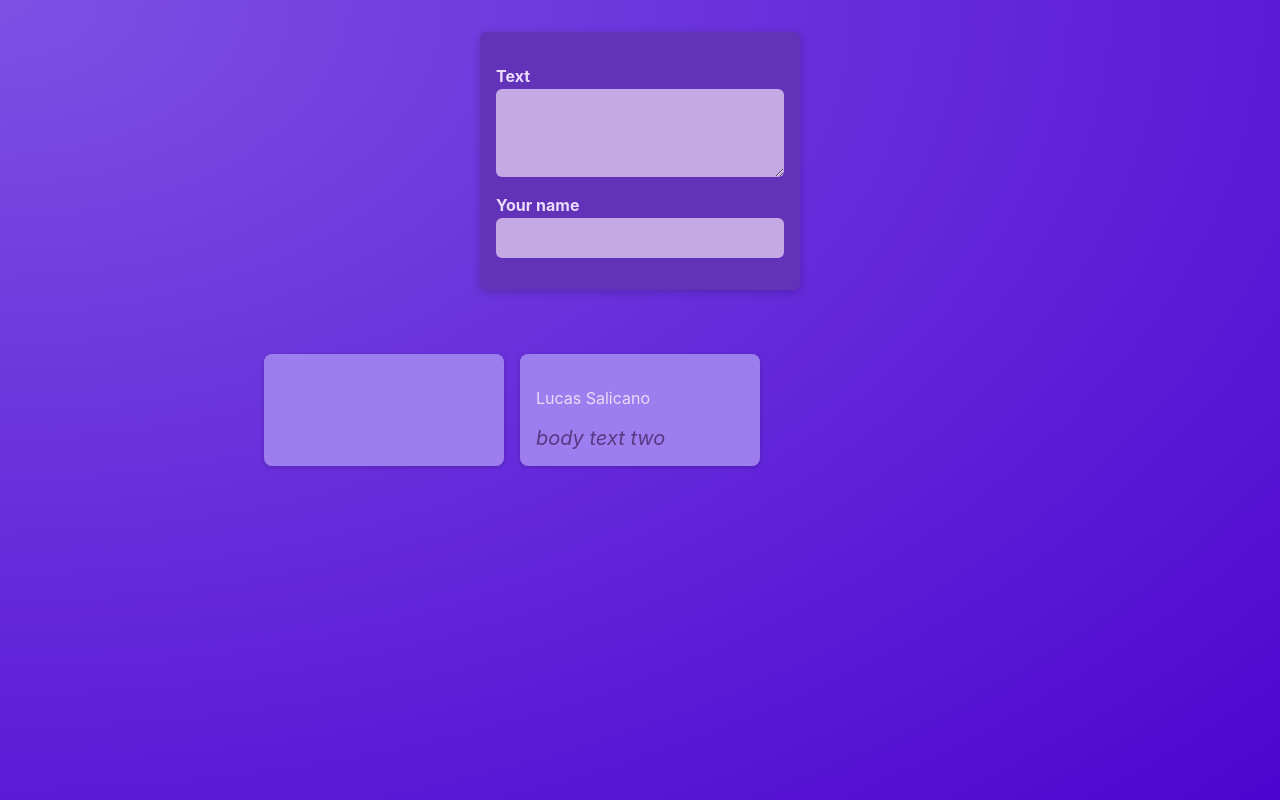
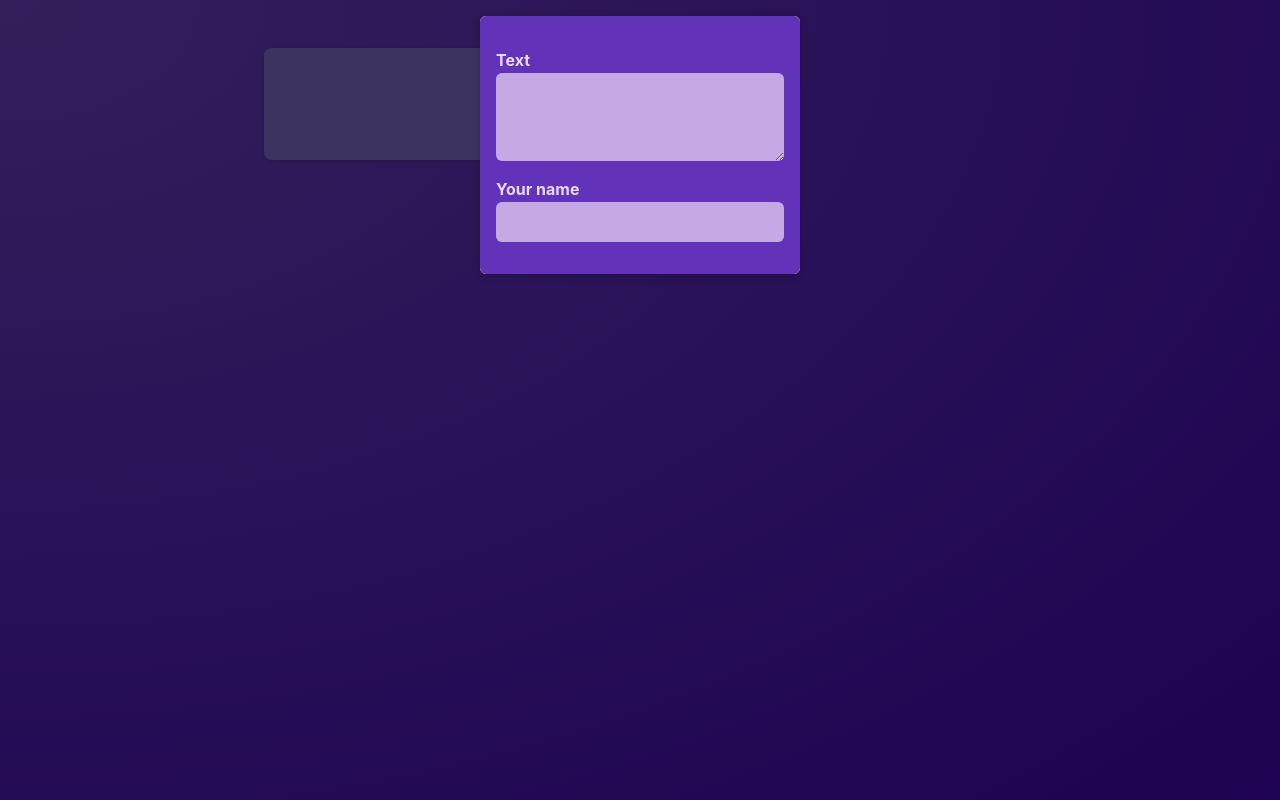
Before and after one commit to LucasSalicano/react-crash-course, a React (Vite) app: page / in a window 1280 px wide. Built offline with nearby package versions, Linux system fonts and the light colour scheme.

Commit message:
feat: add state and conditional content

```diff
--- /dev/null
+++ b/src/components/Modal.jsx
@@ -0,0 +1,14 @@
+import classes from './Modal.module.css';
+
+function Modal({ children, onClose }) {
+    return (
+        <>
+            <div className={classes.backdrop} onClick={onClose} />
+            <dialog open className={classes.modal}>
+                {children}
+            </dialog>
+        </>
+    );
+}
+
+export default Modal;
--- /dev/null
+++ b/src/components/Modal.module.css
@@ -0,0 +1,18 @@
+.backdrop {
+    position: fixed;
+    top: 0;
+    left: 0;
+    width: 100%;
+    height: 100vh;
+    background-color: rgba(0, 0, 0, 0.6);
+    z-index: 1;
+  }
+
+  .modal {
+    border: none;
+    border-radius: 6px;
+    box-shadow: 0 2px 8px rgba(0, 0, 0, 0.2);
+    padding: 0;
+    overflow: hidden;
+    z-index: 1;
+  }
--- a/src/components/NewPost.module.css
+++ b/src/components/NewPost.module.css
@@ -2,9 +2,6 @@
   background-color: #6233b9;
   padding: 1rem;
   width: 20rem;
-    margin: 2rem auto;
-    border-radius: 6px;
-    box-shadow: 0 2px 8px rgba(0, 0, 0, 0.2);
 }
 
 .form label {
--- a/src/components/Post.jsx
+++ b/src/components/Post.jsx
@@ -1,10 +1,10 @@
 import classes from './Post.module.css';
 
-function Post(props) {
+function Post({ author, body }) {
   return (
     <li className={classes.post}>
-      <p className={classes.author}>{props.author}</p>
-      <p className={classes.text}>{props.body}</p>
+      <p className={classes.author}>{author}</p>
+      <p className={classes.text}>{body}</p>
     </li>
   );
 }
--- a/src/components/PostsList.jsx
+++ b/src/components/PostsList.jsx
@@ -1,23 +1,42 @@
 import Post from "./Post"
 import NewPost from './NewPost';
+import { useState } from 'react';
+import Modal from './Modal';
 import classes from './PostsList.module.css';
-import { useState } from 'react';
 
 function PostsList() {
     const [enteredBody, setEnteredBody] = useState('');
     const [enteredAuthor, setEnteredAuthor] = useState('');
+    const [modalIsVisible, setModalIsVisible] = useState(true);
+
+    function hideModalHandler() {
+        setModalIsVisible(false);
+    }
 
     function changeBodyHandler(event) {
-      setEnteredBody(event.target.value);
+        setEnteredBody(event.target.value);
     }
 
     function changeAuthorHandler(event) {
-      setEnteredAuthor(event.target.value);
+        setEnteredAuthor(event.target.value);
+    }
+
+    let modalContent;
+
+    if (modalIsVisible) {
+        modalContent = (
+            <Modal onClose={hideModalHandler}>
+                <NewPost
+                    onBodyChange={changeBodyHandler}
+                    onAuthorChange={changeAuthorHandler}
+                />
+            </Modal>
+        );
     }
 
     return (
         <>
-            <NewPost onBodyChange={changeBodyHandler} onAuthorChange={changeAuthorHandler} />
+            {modalContent}
             <ul className={classes.posts}>
                 <Post author={enteredAuthor} body={enteredBody} />
                 <Post author="Lucas Salicano" body="body text two" />
```
Lines whose indentation alone changed are shown as unchanged.
